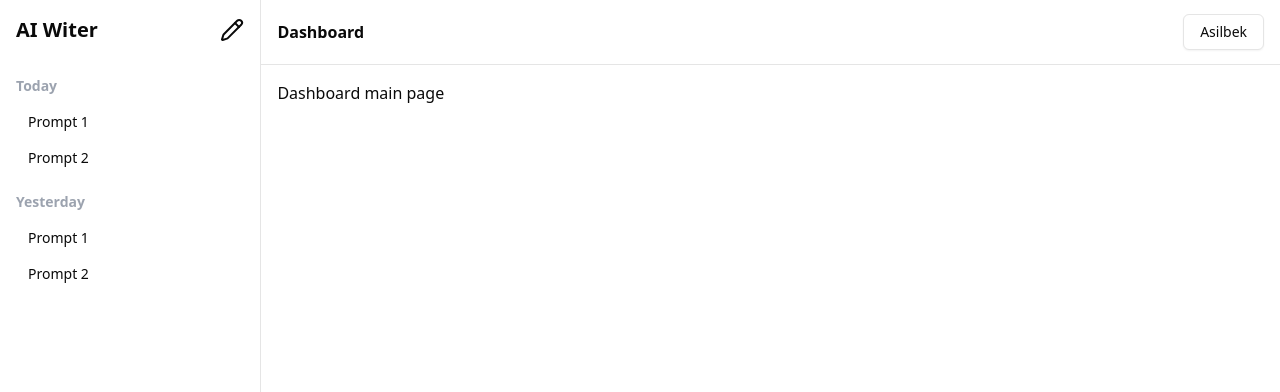
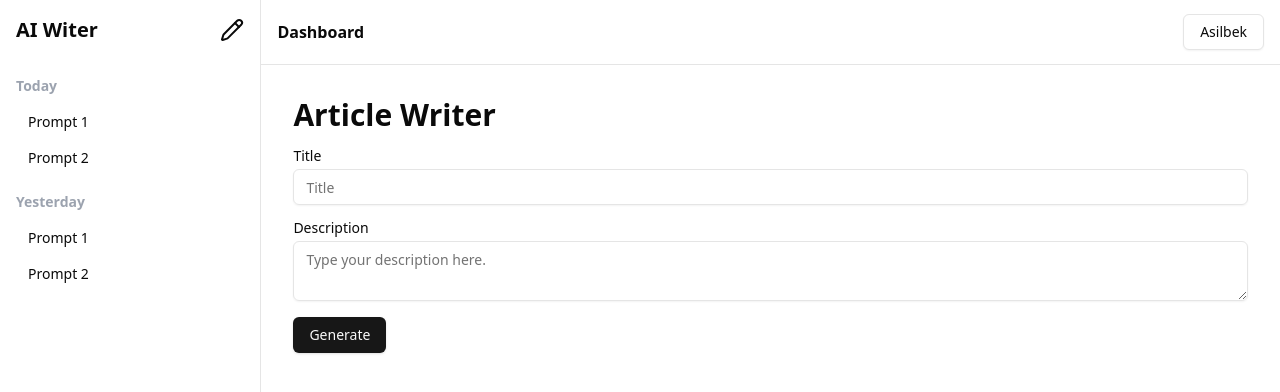
Before and after one commit to asilbek2706/ai-writer, a React (Vite) app: page /dashboard in a window 1280 px wide. Shown: the top 392 px of the page. Built offline with nearby package versions, Linux system fonts and the light colour scheme.

Commit message:
feat/40: Form component created

```diff
--- a/eslint.config.js
+++ b/eslint.config.js
@@ -30,7 +30,7 @@ export default tseslint.config(
         'max-len': [
           'warn',
           {
-            'code': 300,
+            'code': 400,
             'ignoreComments': true,
             'ignoreUrls': true
           }
--- a/package.json
+++ b/package.json
@@ -12,6 +12,7 @@
   "dependencies": {
     "@heroicons/react": "^2.2.0",
     "@radix-ui/react-dropdown-menu": "^2.1.16",
+    "@radix-ui/react-label": "^2.1.8",
     "@radix-ui/react-select": "^2.2.6",
     "@radix-ui/react-slot": "^1.2.4",
     "@tailwindcss/vite": "^4.2.1",
--- /dev/null
+++ b/src/components/dashboard/content-create.tsx
@@ -0,0 +1,58 @@
+import { Input } from '@/components/ui/input.tsx';
+import { Label } from '@/components/ui/label.tsx';
+import { Textarea } from '@/components/ui/textarea.tsx';
+import { Button } from '@/components/ui/button.tsx';
+import { FormEvent, useState } from 'react';
+import { Loader2 } from 'lucide-react';
+
+export default function ContentCreate() {
+    const [isLoading, setIsLoading] = useState(false);
+    const [form, setForm] = useState({
+        title: '',
+        description: '',
+    });
+
+    const handleSubmit = (event: FormEvent) => {
+        event.preventDefault();
+        setIsLoading(true);
+        console.log(form);
+    };
+
+    const handleChange = (event: FormEvent<HTMLInputElement | HTMLTextAreaElement>) => {
+        const { name, value } = event.currentTarget;
+        setForm({ ...form, [name]: value });
+    };
+
+    return (
+        <div>
+            <h1 className="text-3xl font-semibold">Article Writer</h1>
+            <form className="mt-4" onSubmit={handleSubmit}>
+                <div className="grid w-full gap-1.5 mb-4">
+                    <Label htmlFor="title">Title</Label>
+                    <Input
+                        type="text"
+                        id="title"
+                        name="title"
+                        placeholder="Title"
+                        onChange={handleChange}
+                        disabled={isLoading}
+                    />
+                </div>
+                <div className="grid w-full gap-1.5 mb-4">
+                    <Label htmlFor="description">Description</Label>
+                    <Textarea
+                        placeholder="Type your description here."
+                        id="description"
+                        name="description"
+                        onChange={handleChange}
+                        disabled={isLoading}
+                    />
+                </div>
+                <Button disabled={isLoading}>
+                    { isLoading && <Loader2 className='mr-2 h-4 w-4 animate-spin' /> }
+                    Generate
+                </Button>
+            </form>
+        </div>
+    );
+}
--- a/src/components/layouts/dashboard-layout.tsx
+++ b/src/components/layouts/dashboard-layout.tsx
@@ -8,7 +8,7 @@ export default function DashboardLayout() {
             <Sidebar />
             <div className='w-full'>
                 <Navbar />
-                <div className='p-4'>
+                <div className='p-8'>
                     <Outlet />
                 </div>
             </div>
--- /dev/null
+++ b/src/components/ui/input.tsx
@@ -0,0 +1,22 @@
+import * as React from "react"
+
+import { cn } from "@/lib/utils"
+
+const Input = React.forwardRef<HTMLInputElement, React.ComponentProps<"input">>(
+  ({ className, type, ...props }, ref) => {
+    return (
+      <input
+        type={type}
+        className={cn(
+          "flex h-9 w-full rounded-md border border-input bg-transparent px-3 py-1 text-base shadow-sm transition-colors file:border-0 file:bg-transparent file:text-sm file:font-medium file:text-foreground placeholder:text-muted-foreground focus-visible:outline-none focus-visible:ring-1 focus-visible:ring-ring disabled:cursor-not-allowed disabled:opacity-50 md:text-sm",
+          className
+        )}
+        ref={ref}
+        {...props}
+      />
+    )
+  }
+)
+Input.displayName = "Input"
+
+export { Input }
--- /dev/null
+++ b/src/components/ui/label.tsx
@@ -0,0 +1,24 @@
+import * as React from "react"
+import * as LabelPrimitive from "@radix-ui/react-label"
+import { cva, type VariantProps } from "class-variance-authority"
+
+import { cn } from "@/lib/utils"
+
+const labelVariants = cva(
+  "text-sm font-medium leading-none peer-disabled:cursor-not-allowed peer-disabled:opacity-70"
+)
+
+const Label = React.forwardRef<
+  React.ElementRef<typeof LabelPrimitive.Root>,
+  React.ComponentPropsWithoutRef<typeof LabelPrimitive.Root> &
+    VariantProps<typeof labelVariants>
+>(({ className, ...props }, ref) => (
+  <LabelPrimitive.Root
+    ref={ref}
+    className={cn(labelVariants(), className)}
+    {...props}
+  />
+))
+Label.displayName = LabelPrimitive.Root.displayName
+
+export { Label }
--- /dev/null
+++ b/src/components/ui/textarea.tsx
@@ -0,0 +1,22 @@
+import * as React from "react"
+
+import { cn } from "@/lib/utils"
+
+const Textarea = React.forwardRef<
+  HTMLTextAreaElement,
+  React.ComponentProps<"textarea">
+>(({ className, ...props }, ref) => {
+  return (
+    <textarea
+      className={cn(
+        "flex min-h-[60px] w-full rounded-md border border-input bg-transparent px-3 py-2 text-base shadow-sm placeholder:text-muted-foreground focus-visible:outline-none focus-visible:ring-1 focus-visible:ring-ring disabled:cursor-not-allowed disabled:opacity-50 md:text-sm",
+        className
+      )}
+      ref={ref}
+      {...props}
+    />
+  )
+})
+Textarea.displayName = "Textarea"
+
+export { Textarea }
--- a/src/main.tsx
+++ b/src/main.tsx
@@ -3,6 +3,7 @@ import { createRoot } from 'react-dom/client';
 import './index.css';
 import { createBrowserRouter, RouterProvider } from 'react-router-dom';
 import DashboardLayout from '@/components/layouts/dashboard-layout.tsx';
+import ContentCreate from '@/components/dashboard/content-create.tsx';
 
 const router = createBrowserRouter([
     {
@@ -23,7 +24,7 @@ const router = createBrowserRouter([
         children: [
             {
                 index: true,
-                element: <h1>Dashboard main page</h1>
+                element: <ContentCreate />
             }
         ]
     }
```
Also changed, not shown: 1 other file (tests, documents, lock files or other folders).
